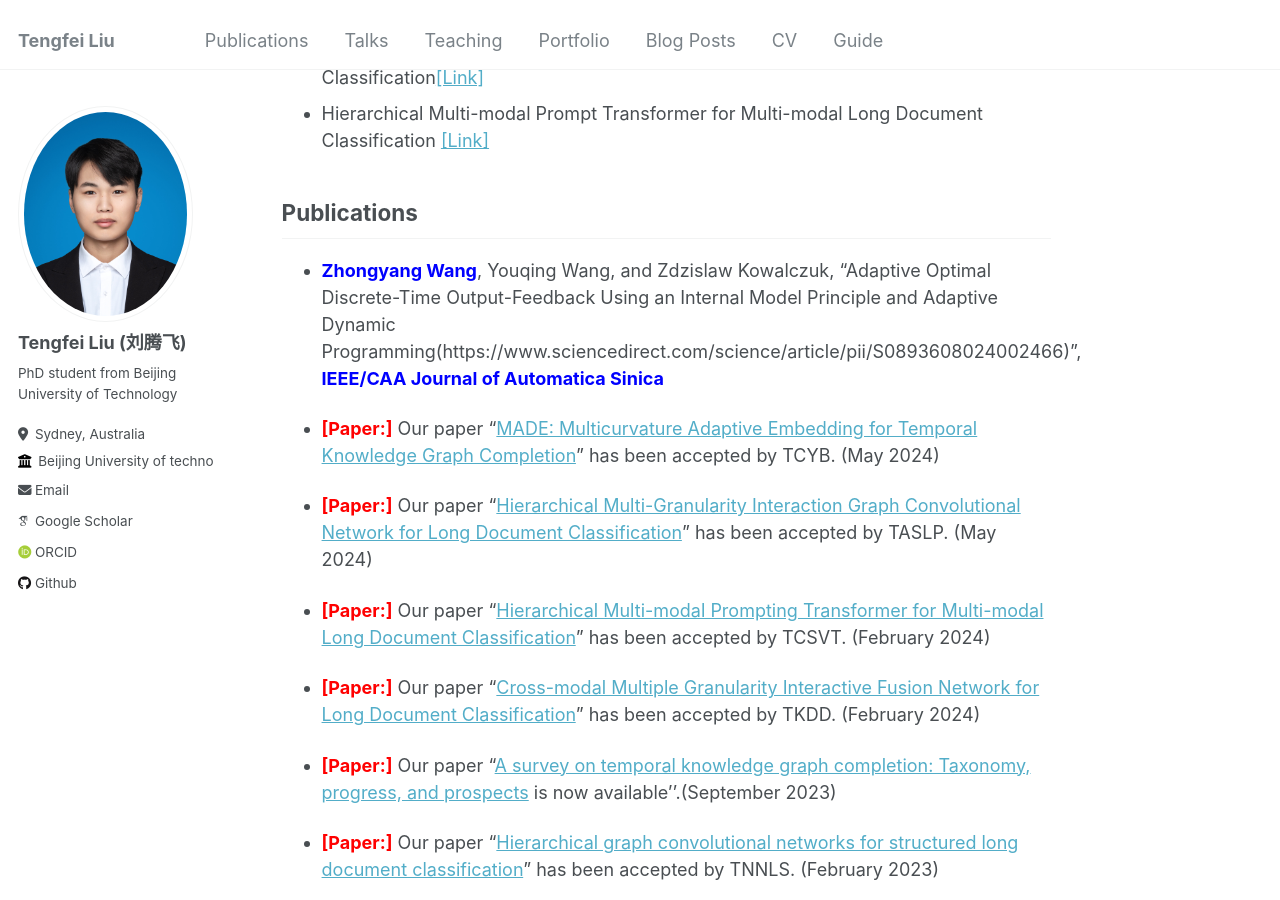
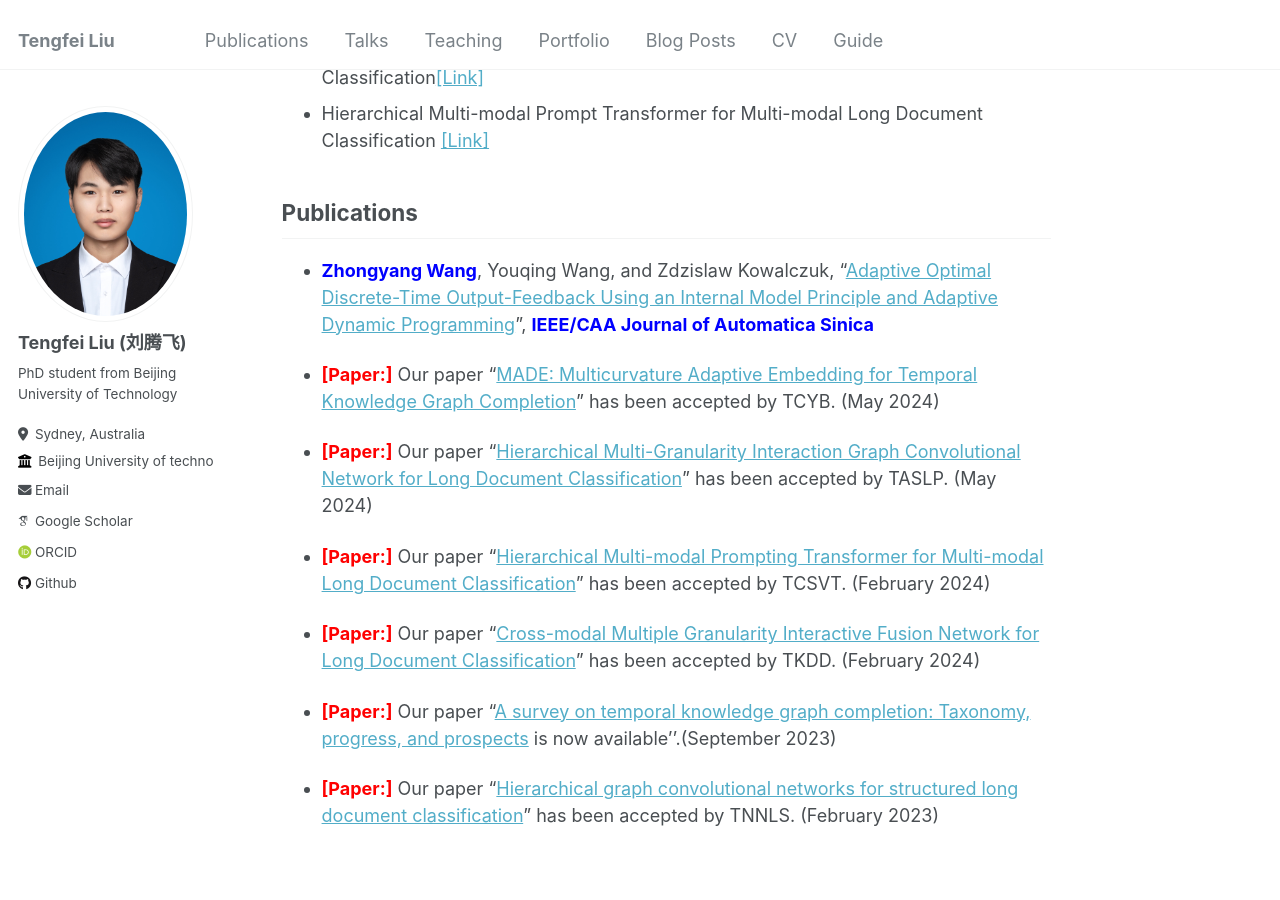
Before and after one commit to Zhongyang-Wang1/ZhongyangWang.github.io, a Jekyll site: the page built from _pages/about.md, in a window 1280 px wide and 900 px high, scrolled down 348 px. Built offline with Jekyll 4.4.1, drawn with Linux system fonts in a browser that asks for light colours; some web fonts are replaced.

Commit message:
Update about.md

```diff
--- a/_pages/about.md
+++ b/_pages/about.md
@@ -16,7 +16,7 @@ I am a Ph.D. student enrolled in a combined master's and doctoral program superv
 ## Publications
 
 
-* **<span style="color:blue;">Zhongyang Wang</span>**, Youqing Wang, and Zdzislaw Kowalczuk, "Adaptive Optimal Discrete-Time Output-Feedback Using an Internal Model Principle and Adaptive Dynamic Programming(https://www.sciencedirect.com/science/article/pii/S0893608024002466)", **<span style="color:blue;">IEEE/CAA Journal of Automatica Sinica</span>**
+* **<span style="color:blue;">Zhongyang Wang</span>**, Youqing Wang, and Zdzislaw Kowalczuk, "[Adaptive Optimal Discrete-Time Output-Feedback Using an Internal Model Principle and Adaptive Dynamic Programming](https://www.sciencedirect.com/science/article/pii/S0893608024002466)", **<span style="color:blue;">IEEE/CAA Journal of Automatica Sinica</span>**
 
 * **<span style="color:red;">[Paper:]</span>** Our paper "[MADE: Multicurvature Adaptive Embedding for Temporal Knowledge Graph Completion](https://example.com/paper2)" has been accepted by TCYB. (May 2024)
 
```
